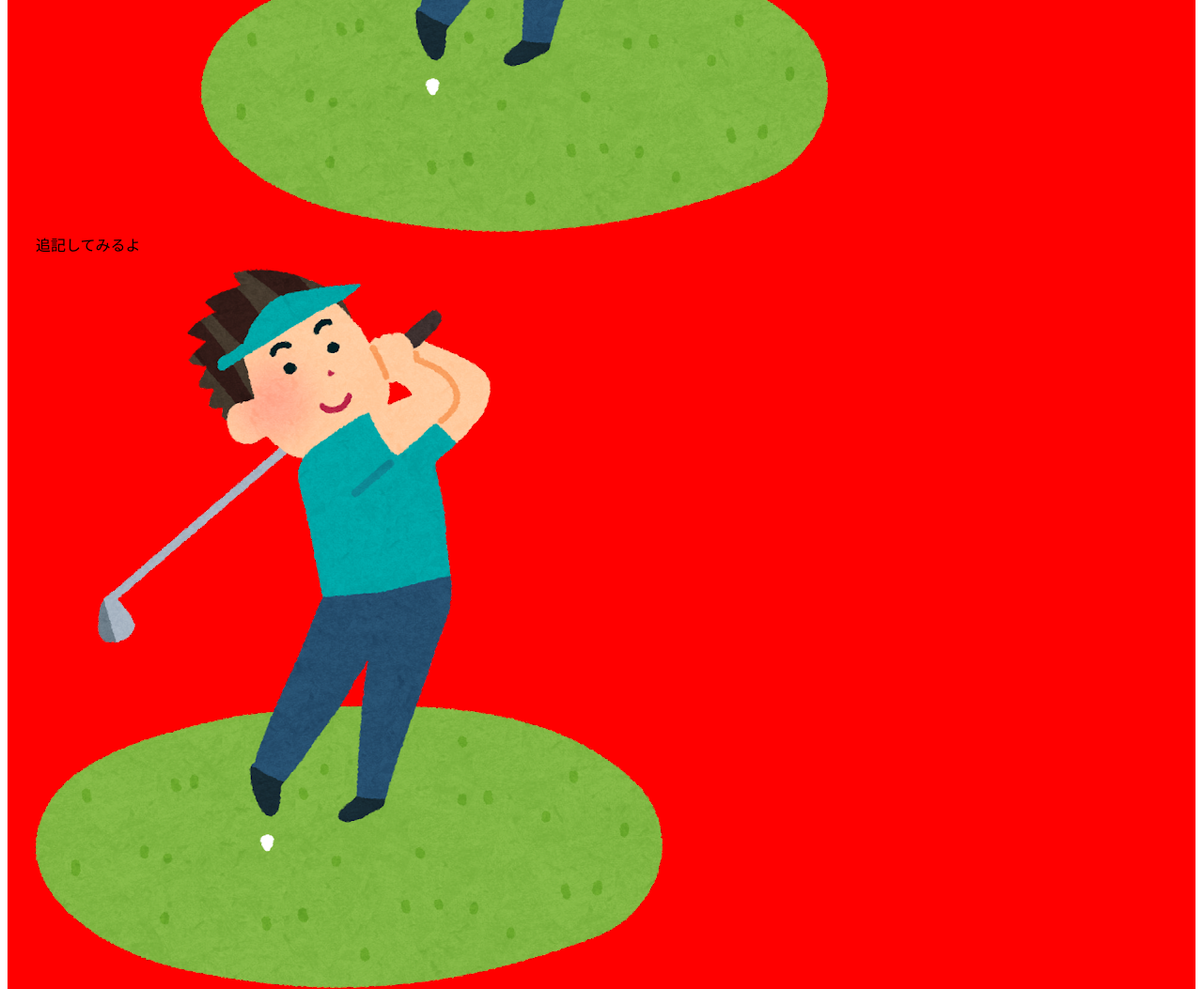
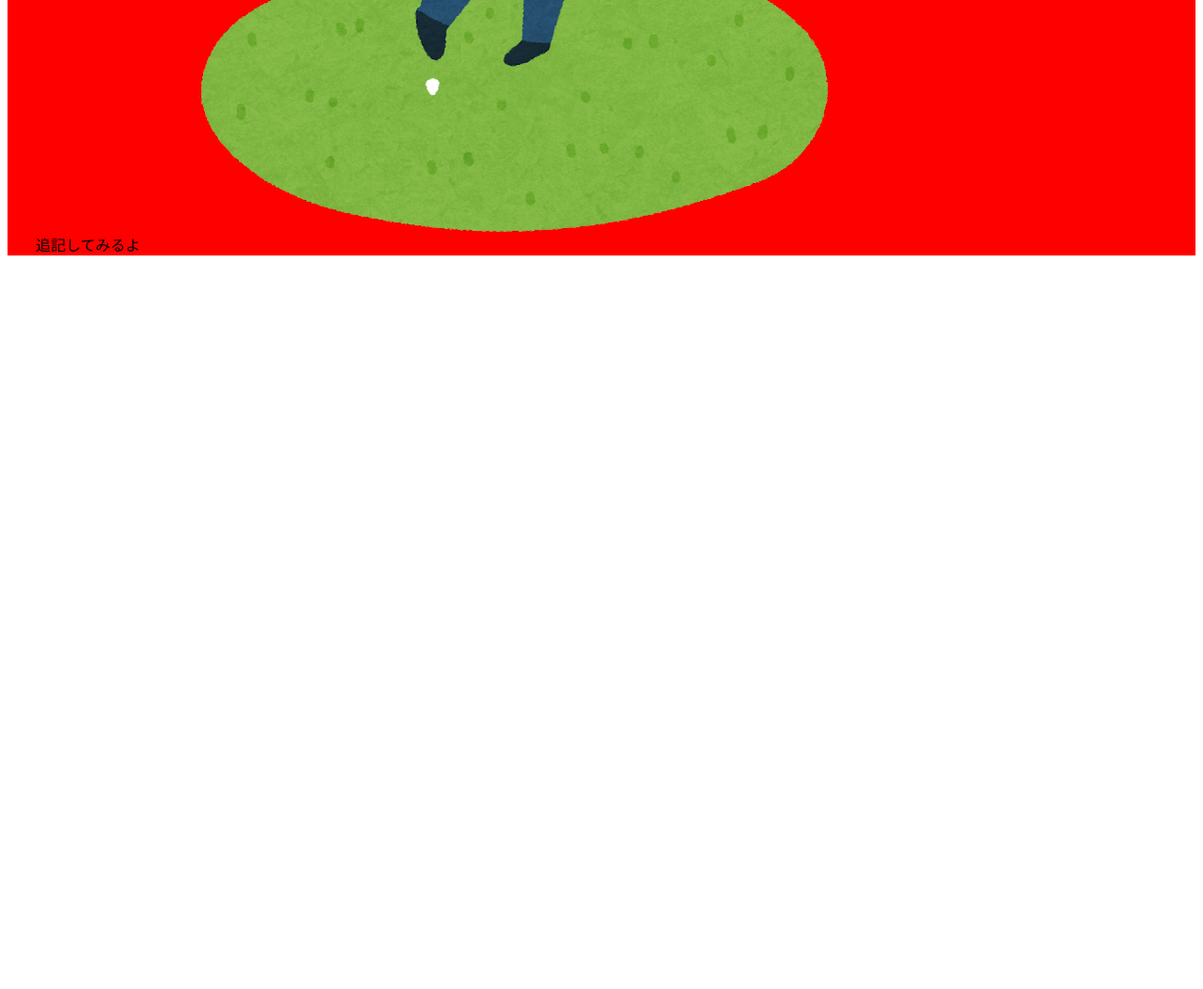
Before and after one commit to frogkoby/company-site, a plain HTML site: page index.html in a window 1280 px wide. Shown: the part 565-1618 px from the top of the page at 94% size. After the commit the page ends 865 px from the top, so only its background shows below. Drawn offline with Linux system fonts and the light colour scheme.

Commit message:
画像削除

```diff
--- a/index.html
+++ b/index.html
@@ -17,12 +17,6 @@
 			追記してみるよ
 		</span>
 		<img src="img/golf_jou_man.png" alt="ゴルフをする人">
-		<img src="img/golf_jou_man.png" alt="ゴルフをする人">
-		<img src="img/golf_jou_man.png" alt="ゴルフをする人">
-		<img src="img/golf_jou_man.png" alt="ゴルフをする人">
-		<img src="img/golf_jou_man.png" alt="ゴルフをする人">
-		<img src="img/golf_jou_man.png" alt="ゴルフをする人">
-		<img src="img/golf_jou_man.png" alt="ゴルフをする人">
 
 	</div>
 </body>
```
